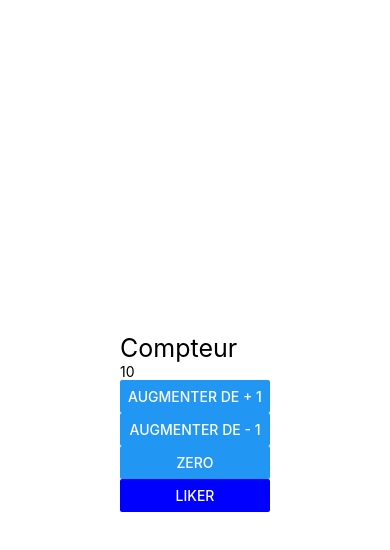
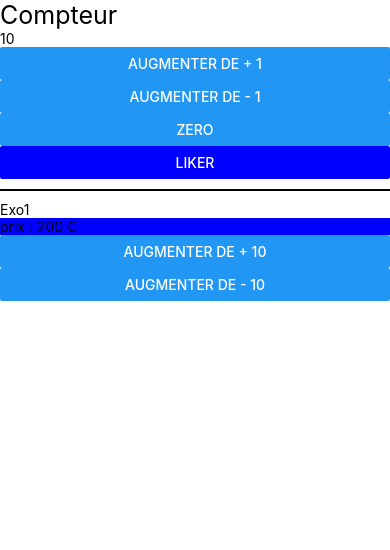
Before and after one commit to webdevproformation/react-native-d-2023, a React Native app in the folder jour4-communication/: screen / in a window 390 px wide. Shown: the top 550 px of the page. Built offline with nearby package versions, Linux system fonts and the light colour scheme.

Commit message:
correction

```diff
--- a/jour4-communication/App.js
+++ b/jour4-communication/App.js
@@ -1,11 +1,15 @@
 import { StatusBar } from 'expo-status-bar';
-import { StyleSheet, Text, View } from 'react-native';
+import { StyleSheet, Text, View , StatusBar as S } from 'react-native';
 import Compteur from './composants/Compteur';
+import Separateur from './composants/Separateur';
+import Exo1 from './composants/Exo1';
 
 export default function App() {
   return (
     <View style={styles.container}>
       <Compteur />
+      <Separateur />
+      <Exo1 />
       <StatusBar style="auto" />
     </View>
   );
@@ -14,8 +18,7 @@ export default function App() {
 const styles = StyleSheet.create({
   container: {
     flex: 1,
-    backgroundColor: '#fff',
-    alignItems: 'center',
-    justifyContent: 'center',
+    backgroundColor: '#fff' ,
+    marginTop : S.currentHeight
   },
 });
--- /dev/null
+++ b/jour4-communication/composants/Exo1.jsx
@@ -0,0 +1,23 @@
+import { StyleSheet, Text, View , Button } from 'react-native'
+import React , { useState } from 'react'
+
+export default function Exo1() {
+    const [prix, setPrix] = useState(200);
+    // const [couleur , setCouleur] = useState("blue")
+    function augmenterPlus10(){
+        setPrix(prix + 10)
+    }
+    function diminuerMoins10(){
+        setPrix(prix - 10)
+    }
+  return (
+    <View>
+      <Text>Exo1</Text>
+      <Text style={{ backgroundColor : prix > 250 ? "red" : "blue" }}>prix : {prix} € </Text>
+      <Button title={"augmenter de + 10"} onPress={augmenterPlus10 } />
+      <Button title={"augmenter de - 10"} onPress={diminuerMoins10} />
+    </View>
+  )
+}
+
+const styles = StyleSheet.create({})
--- /dev/null
+++ b/jour4-communication/composants/Separateur.jsx
@@ -0,0 +1,15 @@
+import { StyleSheet, View } from 'react-native'
+
+export default function Separateur() {
+  return (
+    <View style={styles.sep}></View>
+  )
+}
+
+const styles = StyleSheet.create({
+    sep : {
+        borderBottomColor : "black",
+        borderBottomWidth : 2 ,
+        marginVertical : 10
+    }
+})
```
Also changed, not shown: 1 other file (tests, documents, lock files or other folders).
